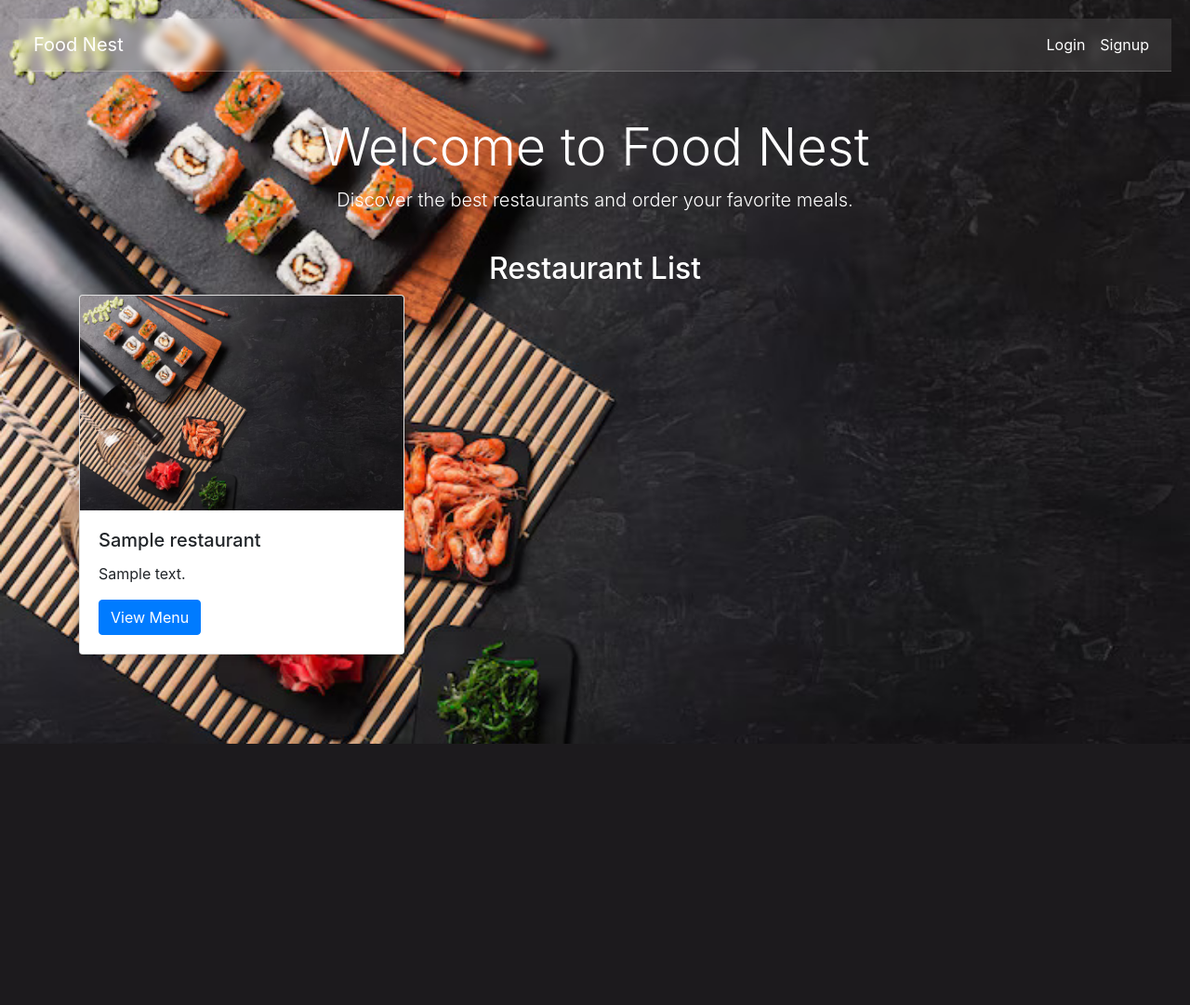
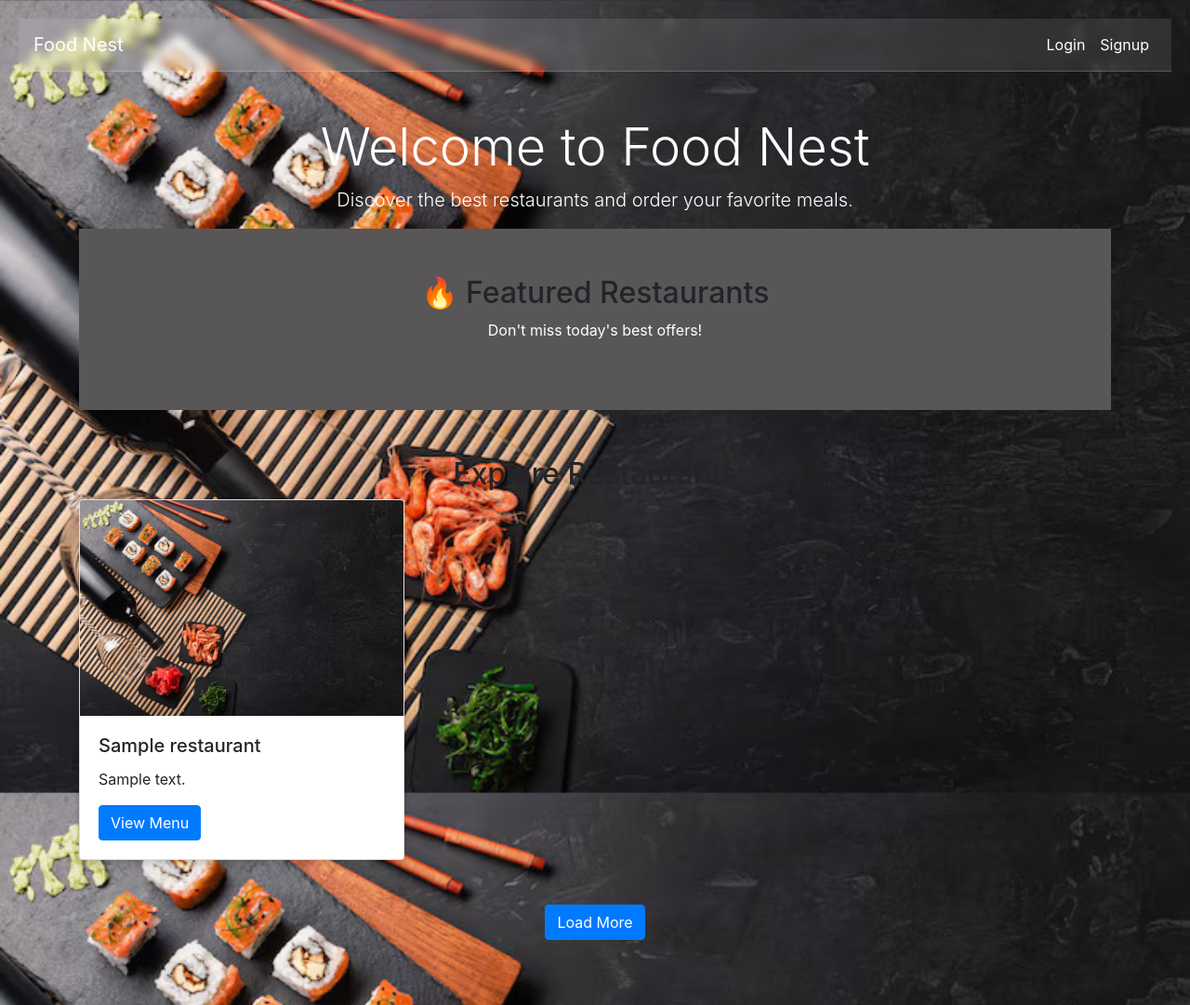
Before and after one commit to mahmudabinteasad/FoodNest, a Django app: page / in a window 1280 px wide. Shown: the whole page at 93% size. Before the commit the page ends 800 px from the top, so only its background shows below. Run offline with Django 4.2, Linux system fonts and the light colour scheme; tables that the repository leaves empty hold one stand-in row (values such as "Sample post"); some libraries are stand-ins or nearby versions.

Commit message:
Update home.html

```diff
--- a/foodapp/templates/home.html
+++ b/foodapp/templates/home.html
@@ -10,9 +10,32 @@
     <title>Food Nest</title>
     <link rel="stylesheet" href="https://stackpath.bootstrapcdn.com/bootstrap/4.5.2/css/bootstrap.min.css">
     <link rel="stylesheet" href="{% static 'css/style.css' %}">
+    <style>
+        /* Custom styles */
+        .restaurant-card {
+            transition: transform 0.2s ease-in-out;
+        }
+
+        .restaurant-card:hover {
+            transform: scale(1.05);
+        }
+
+        .main-background {
+            background-color: #474748;
+        }
+
+        .featured-section {
+            background-color: #585656;
+            padding: 50px 0;
+        }
+
+        .restaurant-list-section {
+            padding: 50px 0;
+        }
+    </style>
 </head>
 <body>
-    <!-- Background wrapper -->
+
 <div class="main-background">
 
     <nav class="navbar navbar-expand-lg navbar-light custom-navbar">
@@ -30,6 +53,7 @@
     </nav>
 
     <div class="container mt-5">
+        <!-- Welcome Text -->
         <div class="row">
             <div class="col-md-12 text-center text-white">
                 <h1 class="display-4">Welcome to Food Nest</h1>
@@ -37,13 +61,35 @@
             </div>
         </div>
 
-            <div class="row mt-4">
-                <div class="col-md-12">
-                    <h2 class="text-center text-white">Restaurant List</h2>
+        <!-- Featured Restaurants -->
+        <div class="featured-section">
+            <div class="container">
+                <h2 class="text-center">🔥 Featured Restaurants</h2>
+                <p class="text-center text-white mb-4">Don't miss today's best offers!</p>
                 <div class="row">
+                    {% for deal in featured_restaurants %}
+                        <div class="col-md-3 mb-4">
+                            <div class="card restaurant-card">
+                                <img src="{% static 'images/featured.jpg' %}" class="card-img-top" alt="Featured Restaurant">
+                                <div class="card-body">
+                                    <h5 class="card-title">{{ deal.name }}</h5>
+                                    <p class="card-text">{{ deal.address }}</p>
+                                    <a href="{% url 'menu_item_list' deal.id %}" class="btn btn-danger btn-sm">Order Now</a>
+                                </div>
+                            </div>
+                        </div>
+                    {% endfor %}
+                </div>
+            </div>
+        </div>
+
+        <!-- Restaurant List (Infinite Scroll) -->
+        <div class="restaurant-list-section">
+            <h2 class="text-center">Explore Restaurants</h2>
+            <div class="row" id="restaurant-list">
                 {% for restaurant in restaurants %}
                     <div class="col-md-4 mb-4">
-                                <div class="card">
+                        <div class="card restaurant-card">
                             <img src="{% static 'images/bg2.jpg' %}" class="card-img-top" alt="Restaurant Image">
                             <div class="card-body">
                                 <h5 class="card-title">{{ restaurant.name }}</h5>
@@ -54,14 +100,42 @@
                     </div>
                 {% endfor %}
             </div>
+            <!-- Load More Button -->
+            <div class="text-center mt-4">
+                <button class="btn btn-primary" id="load-more-btn">Load More</button>
             </div>
         </div>
-        </div>
+
+    </div> <!-- End Container -->
 
 </div> <!-- End main-background -->
 
 <script src="https://code.jquery.com/jquery-3.5.1.slim.min.js"></script>
 <script src="https://cdn.jsdelivr.net/npm/@popperjs/core@2.5.4/dist/umd/popper.min.js"></script>
 <script src="https://stackpath.bootstrapcdn.com/bootstrap/4.5.2/js/bootstrap.min.js"></script>
+<script>
+    $(document).ready(function () {
+        let page = 1;
+
+        $('#load-more-btn').click(function () {
+            page++;
+            $.ajax({
+                url: "{% url 'restaurant_list' %}?page=" + page,
+                method: "GET",
+                headers: { "X-Requested-With": "XMLHttpRequest" },
+                success: function (data) {
+                    if (data.html.trim()) {
+                        $('#restaurant-list').append(data.html);
+                    } else {
+                        $('#load-more-btn').hide();  // Hide if no more data
+                    }
+                }
+            });
+        });
+    });
+</script>
+
+
+
 </body>
 </html>
```
Lines whose indentation alone changed are shown as unchanged.
